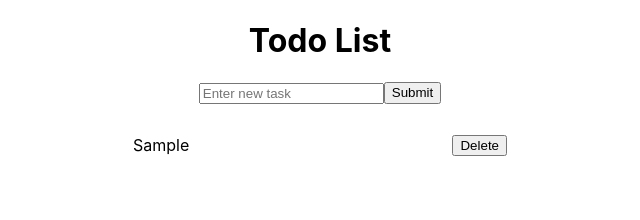
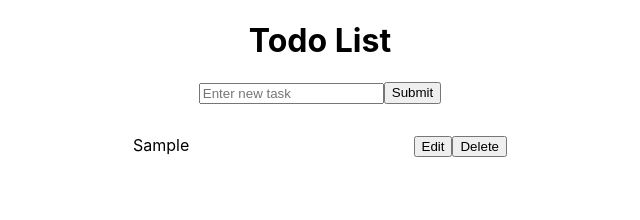
Before and after one commit to ReevePrime/todolist, a React (Create React App) app: page / in a window 1280 px wide. Both pictures are taken after typing "Sample" into the empty fields and a click on the button "Submit". Shown: the top 220 px of the page, without its empty margins (320-960 px from the left). Built offline with nearby package versions, Linux system fonts and the light colour scheme.

Commit message:
add full CRUD

```diff
--- a/src/List.js
+++ b/src/List.js
@@ -8,6 +8,7 @@ class List extends Component {
         super(props);
         this.createTodo=this.createTodo.bind(this);
         this.deleteTodo=this.deleteTodo.bind(this);
+        this.updateTodo=this.updateTodo.bind(this);
     }
     state = {
         todos: [{task: ""}]
@@ -24,19 +25,28 @@ class List extends Component {
                 todos: this.state.todos.filter(tasks => tasks.id !== id )})
         }
 
+        updateTodo(id, updatedTask) {
+            const updatedTodo = this.state.todos.map(todo => {
+                if (todo.id === id) {
+                    return {...todo, task: updatedTask}
+                }
+                return todo;
+            })
+            this.setState({todos: updatedTodo})
+        }
+
 
         render() {
-
-
-
             // Render all the tasks in the state in separate <li> elements
         const tasks = this.state.todos.map(todo => {
-            return <Todos deleteTodo={this.deleteTodo} task={todo.task} id={todo.id} stateLength={this.state.todos.length} key={todo.id}/>})
-
-
+            return <Todos   deleteTodo={this.deleteTodo}
+                            task={todo.task}
+                            id={todo.id}
+                            stateLength={this.state.todos.length}
+                            updateTodo={this.updateTodo}
+                            key={todo.id}/>})
 
         return (
-
         <div className="container">
             <div className="List-container">
                 <h1>Todo List</h1>
--- a/src/Todos.css
+++ b/src/Todos.css
@@ -1,4 +1,4 @@
-li {
+.space {
     display: flex;
     justify-content: space-between;
     list-style: none;
--- a/src/Todos.js
+++ b/src/Todos.js
@@ -5,10 +5,14 @@ class Todos extends Component {
     constructor(props) {
     super(props);
     this.state = {
-        active: false
+        active: false,
+        edit: false,
+        task: ""
     }
     this.handleDelete=this.handleDelete.bind(this);
     this.handleClick=this.handleClick.bind(this);
+    this.handleEdit=this.handleEdit.bind(this);
+    this.handleChange=this.handleChange.bind(this);
 }
 
     handleClick() {
@@ -20,15 +24,39 @@ class Todos extends Component {
         this.props.deleteTodo(this.props.id);
     }
 
+    handleChange(e) {
+        this.setState({[e.target.name] : e.target.value})
+    }
+
+    handleEdit(e) {
+        e.stopPropagation();
+        this.setState({task: this.props.task})
+        this.props.updateTodo(this.props.id, this.state.task)
+        const currentState = this.state.edit;
+        this.setState({ edit: !currentState})
+    }
+
 
     render() {
-        console.log(this.props.stateLength);
         return (
-                this.props.stateLength === 1 && this.props.task == "" ? <div className="emptylist">Your task list is empty</div> :
-            <li
-        className={this.state.active ? "Todos-items": null}
-        onClick={this.handleClick}>{this.props.task}
-            {this.props.task == "" ? null : <button onClick={this.handleDelete}>Delete</button>}</li>
+                this.props.stateLength === 1 && this.props.task == "" ?
+                    <div className="emptylist">Your task list is empty</div>
+                    : this.state.edit === true ?
+                    <form className="space" onSubmit={this.handleEdit} action="" >
+                        <input type="text"
+                        name="task"
+                        value={this.state.task}
+                        required
+                        onChange={this.handleChange}/> <button>Submit</button>
+                        </form>
+                        : <li
+                            className={this.state.active ? "Todos-items space": "space"}
+                            onClick={this.handleClick}>{this.props.task}
+            {this.props.task == "" ? null :
+                <span>
+                    <button onClick={this.handleEdit}>Edit</button>
+                    <button onClick={this.handleDelete}>Delete</button>
+                    </span>}</li>
     )}
 }
 
```
